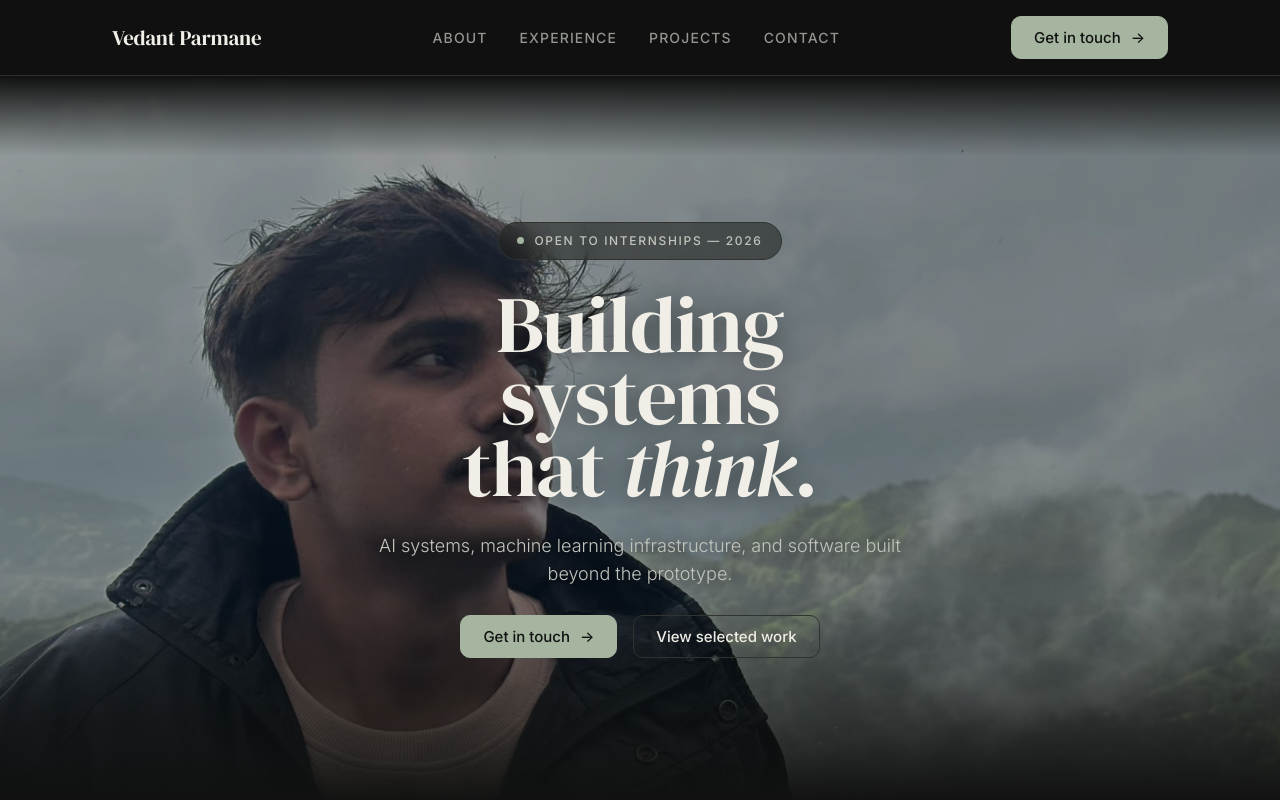
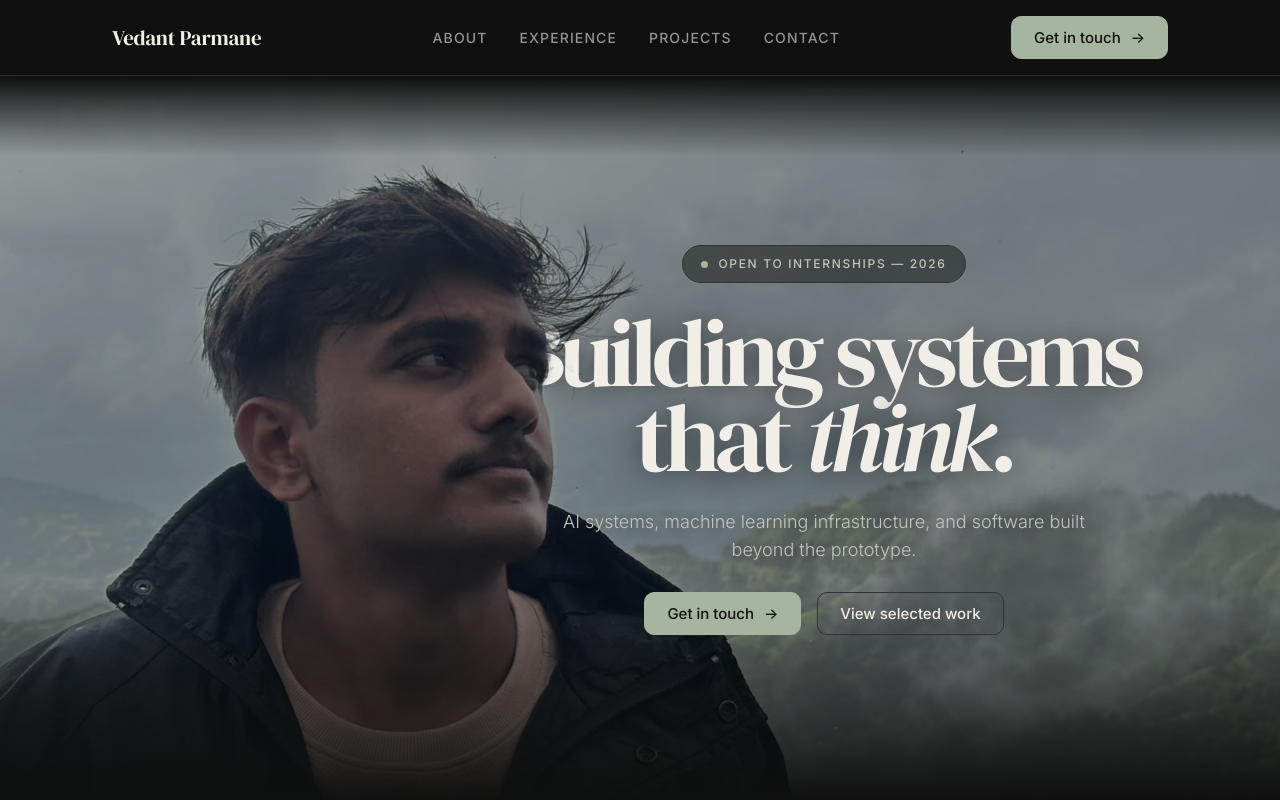
Before and after one commit to narcissus8302-wq/portfolio, a React (Vite) app: page / in a window 1280 px wide. Shown: the top 800 px of the page. Built offline with nearby package versions, Linux system fonts and the light colour scheme.

Commit message:
feat: layer hero headline behind portrait

```diff
--- a/src/components/HeroSection.tsx
+++ b/src/components/HeroSection.tsx
@@ -1,33 +1,45 @@
-import bgImage from '../assets/bg1.jpg';
+import { useEffect, useState } from 'react';
+import subjectMask from '../assets/hero-subject-mask.png';
 
 export function HeroSection() {
+  const [maskReady, setMaskReady] = useState(false);
+
+  useEffect(() => {
+    let cancelled = false;
+    const image = new Image();
+    image.onload = () => {
+      if (!cancelled) setMaskReady(true);
+    };
+    image.src = subjectMask;
+
+    return () => {
+      cancelled = true;
+    };
+  }, []);
+
   return (
-    <section id="hero" className="relative w-full overflow-hidden bg-obsidian">
-      {/* Photographic hero — darkened so the headline owns the first screen */}
-      <div aria-hidden="true" className="absolute inset-0">
-        <img
-          src={bgImage}
-          alt=""
-          className="absolute inset-0 w-full h-full object-cover object-[30%_30%] saturate-[0.85] brightness-[0.88]"
-        />
-        <div className="absolute inset-0 bg-obsidian/30" />
-        <div className="absolute inset-x-0 top-0 h-20 bg-[linear-gradient(to_bottom,rgb(16,17,16),rgba(16,17,16,0))]" />
-        <div className="absolute inset-x-0 bottom-0 h-52 bg-[linear-gradient(to_top,rgb(16,17,16),rgba(16,17,16,0))]" />
-      </div>
+    <section id="hero" className="hero relative w-full overflow-hidden bg-obsidian">
+      <div aria-hidden="true" className="hero-photo hero-background" />
+      <div
+        aria-hidden="true"
+        className={`hero-photo hero-subject${maskReady ? ' hero-subject-ready' : ''}`}
+      />
 
-      <div className="relative max-w-[1120px] mx-auto px-6 md:px-8 min-h-[calc(100svh_-_72px)] flex flex-col items-center justify-center text-center py-24 gap-7">
-        <span className="status-chip reveal">Open to internships — 2026</span>
+      <div className="hero-content relative max-w-[1120px] mx-auto px-6 md:px-8 min-h-[calc(100svh_-_72px)] flex flex-col items-center justify-center text-center py-24 gap-7">
+        <span className="status-chip reveal relative z-30">
+          Open to internships — 2026
+        </span>
 
-        <h1 className="display reveal reveal-2 text-[clamp(56px,8vw,80px)] leading-[0.9] text-bone max-w-[14ch] [text-shadow:0_2px_28px_rgba(0,0,0,0.45)]">
+        <h1 className="hero-title display reveal reveal-2 relative z-10 text-bone max-w-[14ch] [text-shadow:0_2px_28px_rgba(0,0,0,0.45)]">
           Building systems that <em>think</em>.
         </h1>
 
-        <p className="reveal reveal-3 font-light text-subheading text-mist max-w-[560px] [text-shadow:0_1px_16px_rgba(0,0,0,0.65)]">
+        <p className="reveal reveal-3 relative z-30 font-light text-subheading text-mist max-w-[560px] [text-shadow:0_1px_16px_rgba(0,0,0,0.65)]">
           AI systems, machine learning infrastructure, and software built beyond the
           prototype.
         </p>
 
-        <div className="reveal reveal-4 flex flex-wrap items-center justify-center gap-4">
+        <div className="reveal reveal-4 relative z-30 flex flex-wrap items-center justify-center gap-4">
           <a href="#contact" className="btn btn-primary">
             Get in touch <span aria-hidden="true">→</span>
           </a>
--- a/src/index.css
+++ b/src/index.css
@@ -82,6 +82,12 @@
     font-weight: 400;
     letter-spacing: -0.01em;
     text-wrap: balance;
+  }
+
+  .hero-title {
+    font-size: clamp(3.5rem, 8vw, 6rem);
+    line-height: 0.88;
+    letter-spacing: -0.055em;
   }
 
   /* Tracked uppercase label — carries metadata now that the mono voice is retired */
@@ -194,6 +200,83 @@
   .nav-link:hover {
     color: var(--color-bone);
   }
+
+  .hero {
+    --hero-image-position: 30% 30%;
+  }
+
+  .hero-content {
+    left: 0;
+  }
+
+  @media (min-width: 900px) {
+    .hero-content {
+      left: clamp(10rem, 16vw, 11.5rem);
+    }
+  }
+
+  .hero-photo {
+    position: absolute;
+    inset: 0;
+    background-color: var(--color-obsidian);
+    background-image: url("./assets/bg1.jpg");
+    background-position: var(--hero-image-position);
+    background-repeat: no-repeat;
+    background-size: cover;
+    filter: saturate(0.85) brightness(0.88);
+  }
+
+  .hero-photo::before {
+    content: "";
+    position: absolute;
+    inset: 0;
+    background-color: rgba(16, 17, 16, 0.3);
+  }
+
+  .hero-photo::after {
+    content: "";
+    position: absolute;
+    inset: 0;
+    background:
+      linear-gradient(to bottom, rgb(16, 17, 16), rgba(16, 17, 16, 0)) top / 100% 80px
+        no-repeat,
+      linear-gradient(to top, rgb(16, 17, 16), rgba(16, 17, 16, 0)) bottom / 100% 208px
+        no-repeat;
+  }
+
+  .hero-background {
+    z-index: 0;
+  }
+
+  .hero-subject {
+    display: none;
+    z-index: 20;
+    visibility: hidden;
+    opacity: 0;
+    pointer-events: none;
+    -webkit-mask-image: url("./assets/hero-subject-mask.png");
+    mask-image: url("./assets/hero-subject-mask.png");
+    -webkit-mask-position: var(--hero-image-position);
+    mask-position: var(--hero-image-position);
+    -webkit-mask-repeat: no-repeat;
+    mask-repeat: no-repeat;
+    -webkit-mask-size: cover;
+    mask-size: cover;
+    transition: opacity 0.35s ease;
+  }
+
+  @supports ((-webkit-mask-image: url("x")) or (mask-image: url("x"))) {
+    @media (min-width: 900px) {
+      .hero-subject {
+        display: block;
+      }
+
+      .hero-subject-ready {
+        visibility: visible;
+        opacity: 1;
+      }
+    }
+  }
 }
 
 /* ——— Motion · restrained: 0.2s states, 1.2s atmospheric reveals ——— */
```
Also changed, not shown: src/assets/hero-subject-mask.png (added).
